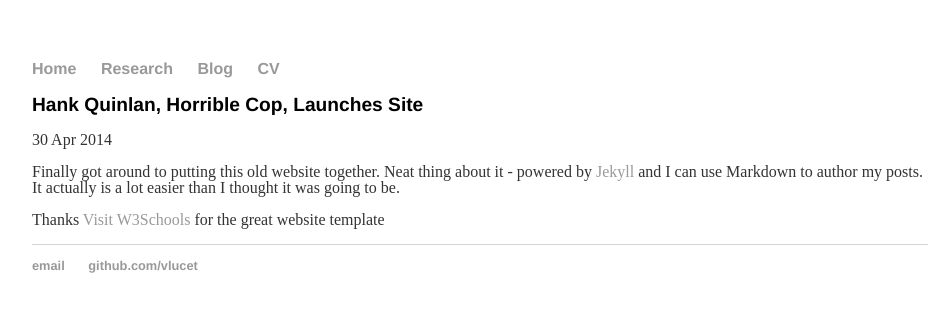
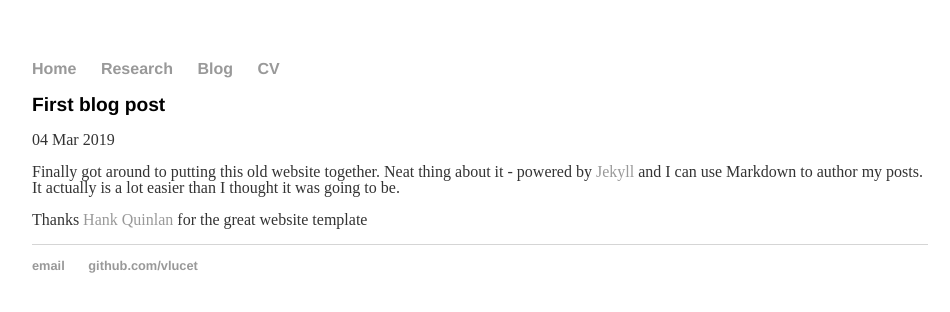
Before and after one commit to lpmi-13/vlucet.github.io, a Jekyll site: the page built from _posts/2019-03-04-Valentin-Lucet-site-launched.md, in a window 1280 px wide. Shown: the top 312 px of the page, without its empty margins (160-1110 px from the left). Built offline with Jekyll 4.4.1, drawn with Linux system fonts in a browser that asks for light colours.

Commit message:
Update 2019-03-04-Valentin-Lucet-site-launched.md

```diff
--- a/_posts/2019-03-04-Valentin-Lucet-site-launched.md
+++ b/_posts/2019-03-04-Valentin-Lucet-site-launched.md
@@ -1,11 +1,11 @@
 ---
 layout: post
-title: "Hank Quinlan, Horrible Cop, Launches Site"
-date: 2014-04-30
+title: "First blog post"
+date: 2019-03-04
 ---
 
 Finally got around to putting this old website together.
 Neat thing about it - powered by [Jekyll](http://jekyllrb.com) and I can use Markdown to author my posts.
 It actually is a lot easier than I thought it was going to be.
 
-Thanks <a href="https://github.com/hankquinlan/hankquinlan.github.io">Visit W3Schools</a> for the great website template
+Thanks <a href="https://github.com/hankquinlan/hankquinlan.github.io"> Hank Quinlan</a> for the great website template
```
